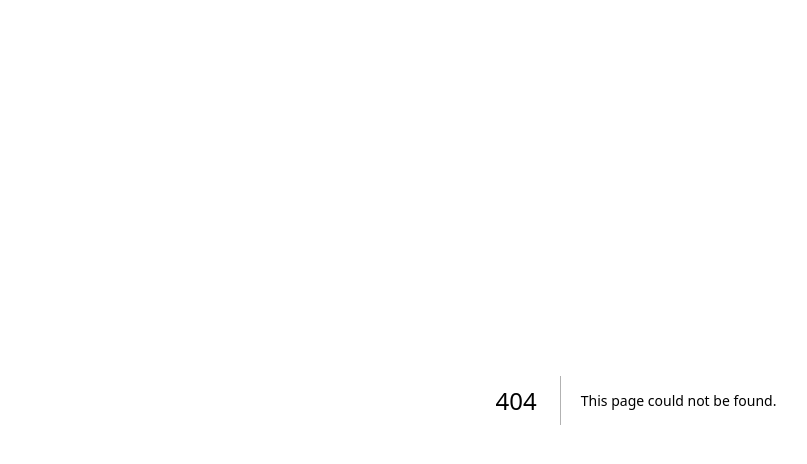
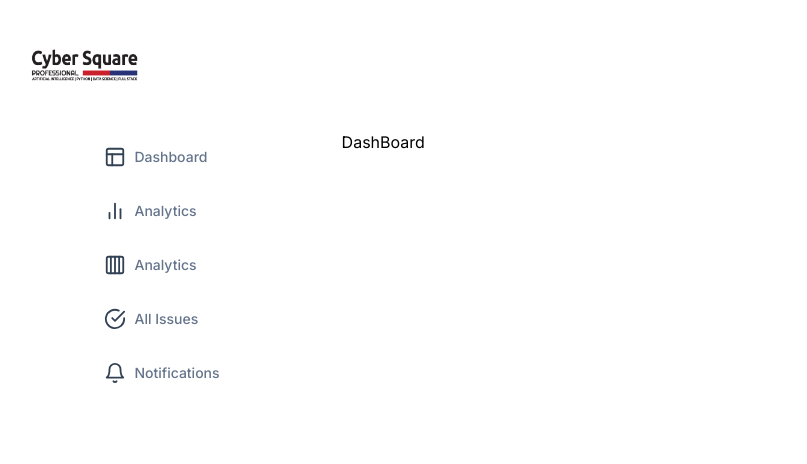
Before and after one commit to SreethuViswan/cs-pro-plane-ui-work, a Next.js app: page /dashboard in a window 1280 px wide. Before the commit this address had no page. Shown: the top 464 px of the page, without its empty margins (4-811 px from the left). Built offline with nearby package versions, Linux system fonts and the light colour scheme.

Commit message:
dashboard added

```diff
--- /dev/null
+++ b/src/app/dashboard/(index)/page.tsx
@@ -0,0 +1,9 @@
+import React from 'react'
+
+const DashBoard = () => {
+  return (
+    <div>DashBoard</div>
+  )
+}
+
+export default DashBoard
--- /dev/null
+++ b/src/app/dashboard/layout.tsx
@@ -0,0 +1,21 @@
+import Navbar from "@/components/navbar";
+import SideBar from "@/components/sidebar/sidebar";
+
+export default function DashboardLayout({
+  children,
+}: {
+  children: React.ReactNode;
+}) {
+  return (
+    <main>
+      <Navbar />
+
+      <div className="flex min-h-[80vh] ">
+        <div className="flex justify-center w-1/4">
+          <SideBar />
+        </div>
+        <div className="bg-red flex-1 ml-[2%] ">{children}</div>
+      </div>
+    </main>
+  );
+}
```
